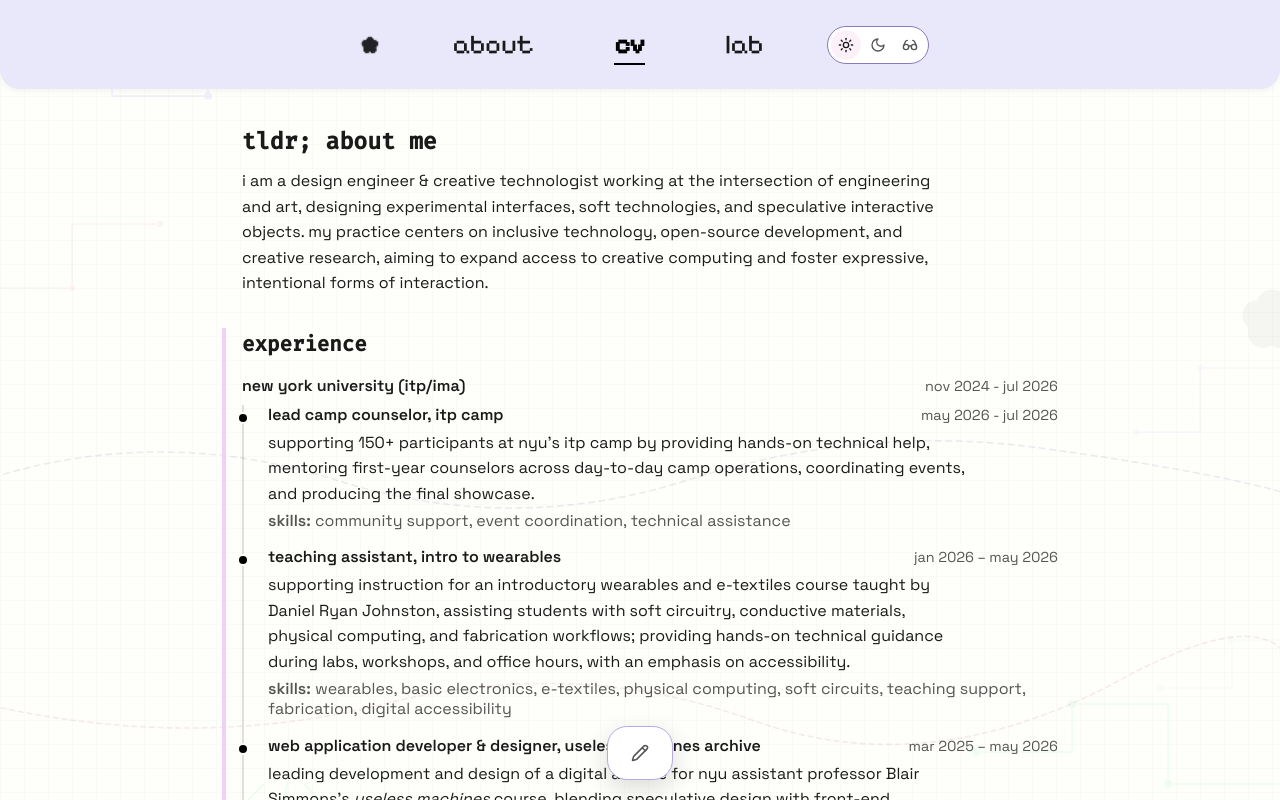
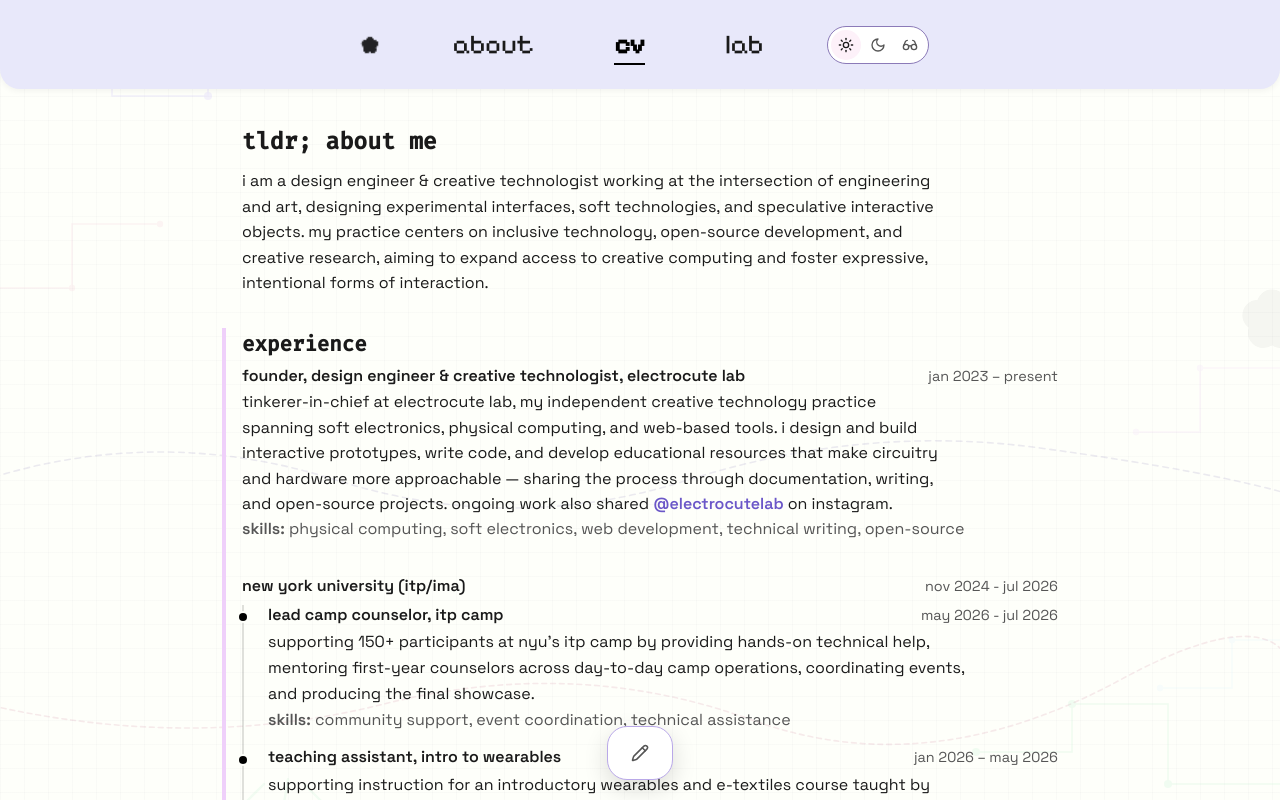
Before and after one commit to yafira/yafira.xyz, a Next.js app: page /cv in a window 1280 px wide. Built offline with nearby package versions, Linux system fonts and the light colour scheme.

Commit message:
updated cv

```diff
--- a/src/app/cv/page.js
+++ b/src/app/cv/page.js
@@ -28,6 +28,38 @@ export default function CVPage() {
         <h2 className="cv-heading">experience</h2>
 
         <div className="cv-list">
+          {/* electrocute lab */}
+          <div className="cv-item">
+            <div className="cv-meta">
+              <div className="cv-title">
+                founder, design engineer & creative technologist, electrocute
+                lab
+              </div>
+              <span className="cv-date">jan 2023 – present</span>
+            </div>
+            <p className="cv-summary">
+              tinkerer-in-chief at electrocute lab, my independent creative
+              technology practice spanning soft electronics, physical computing,
+              and web-based tools. i design and build interactive prototypes,
+              write code, and develop educational resources that make circuitry
+              and hardware more approachable — sharing the process through
+              documentation, writing, and open-source projects. ongoing work
+              also shared{" "}
+              <a
+                href="https://www.instagram.com/electrocutelab/"
+                target="_blank"
+                rel="noopener noreferrer"
+              >
+                @electrocutelab{" "}
+              </a>
+              on instagram.
+            </p>
+            <p className="cv-skills">
+              <span className="label">skills:</span> physical computing, soft
+              electronics, web development, technical writing, open-source
+            </p>
+          </div>
+
           {/* nyu (grouped) */}
           <div className="cv-item grouped">
             <div className="cv-company-row">
```
